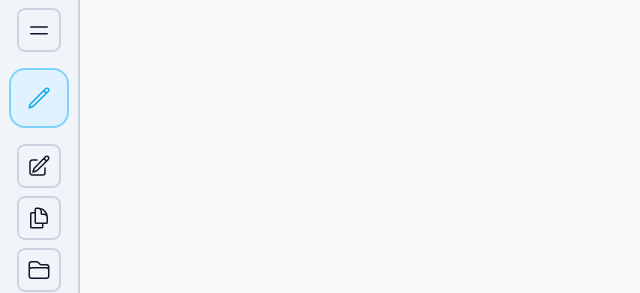
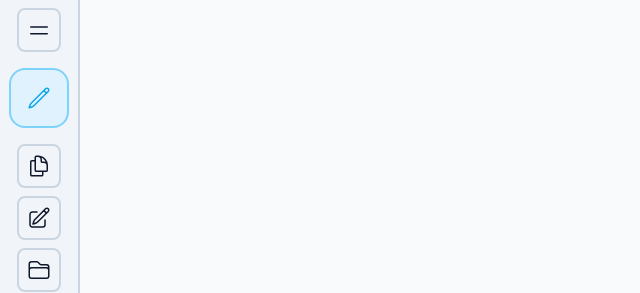
Before and after one commit to matovius/hashtype, a SvelteKit app: page /demo in a window 1280 px wide. Shown: the top 293 px of the page, without its empty margins (0-640 px from the left). Built offline with nearby package versions, Linux system fonts and the light colour scheme; a web font is replaced by a local one.

Commit message:
Adjust nav item positions

```diff
--- a/src/routes/demo/+layout.svelte
+++ b/src/routes/demo/+layout.svelte
@@ -35,14 +35,14 @@
 
   const navItems: NavItem[] = [
     {
+      name: "All Notes",
+      icon: DocumentDuplicateIcon,
+      route: "/notes",
+    },
+    {
       name: "Notepad",
       icon: PencilSquareIcon,
       route: "/notepad",
-    },
-    {
-      name: "All Notes",
-      icon: DocumentDuplicateIcon,
-      route: "/notes",
     },
     {
       name: "Folders",
@@ -86,6 +86,7 @@
               <a
                 href={navItem.route}
                 class="transition no-underline p-2 flex justify-center items-center border-2 border-slate-300 hover:border-slate-500 dark:border-slate-700 dark:hover:border-slate-500 bg-slate-100 hover:bg-slate-300 dark:bg-slate-900 dark:hover:bg-slate-700 rounded-lg"
+                title={navItem.name}
               >
                 <svelte:component this={navItem.icon} />
               </a>
```
